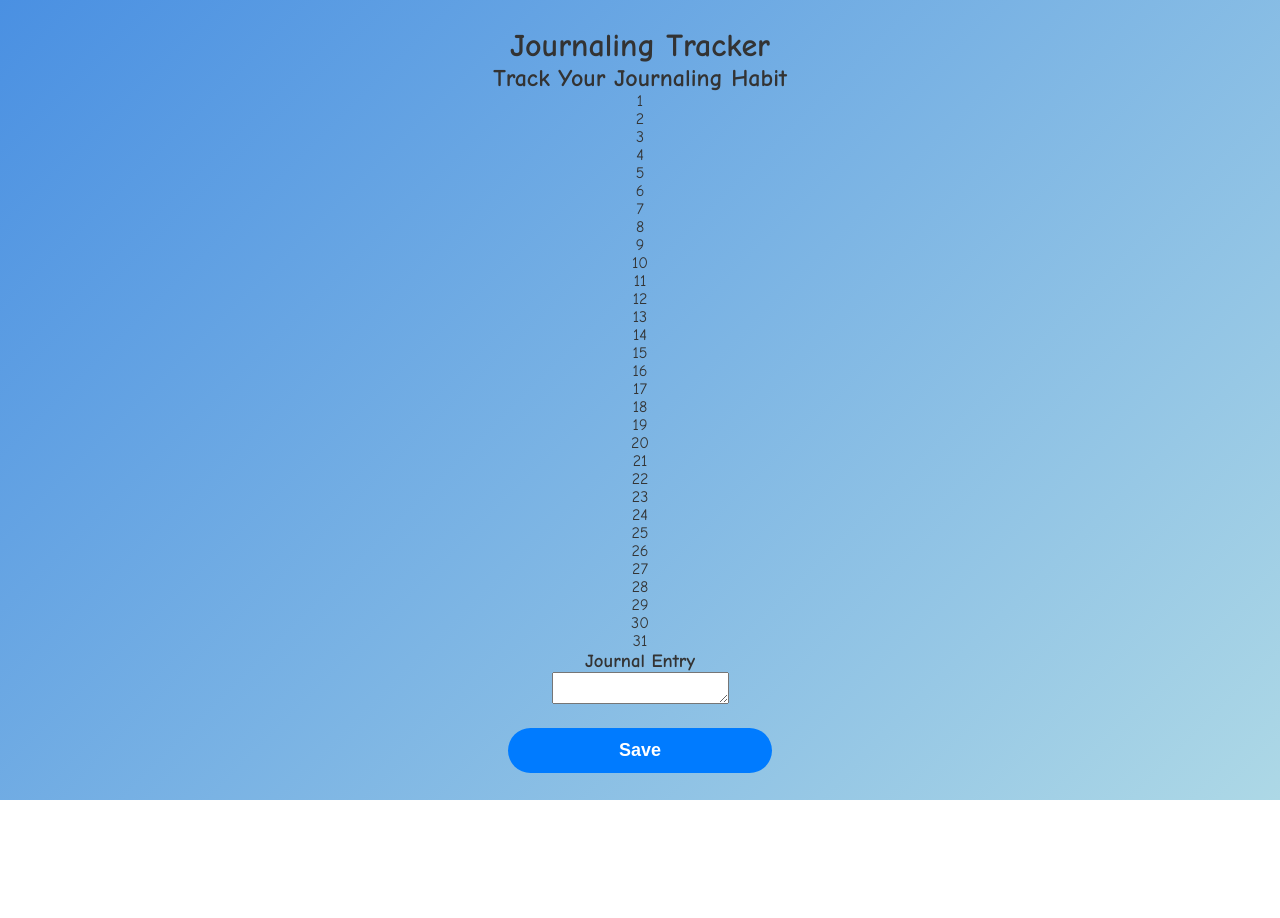
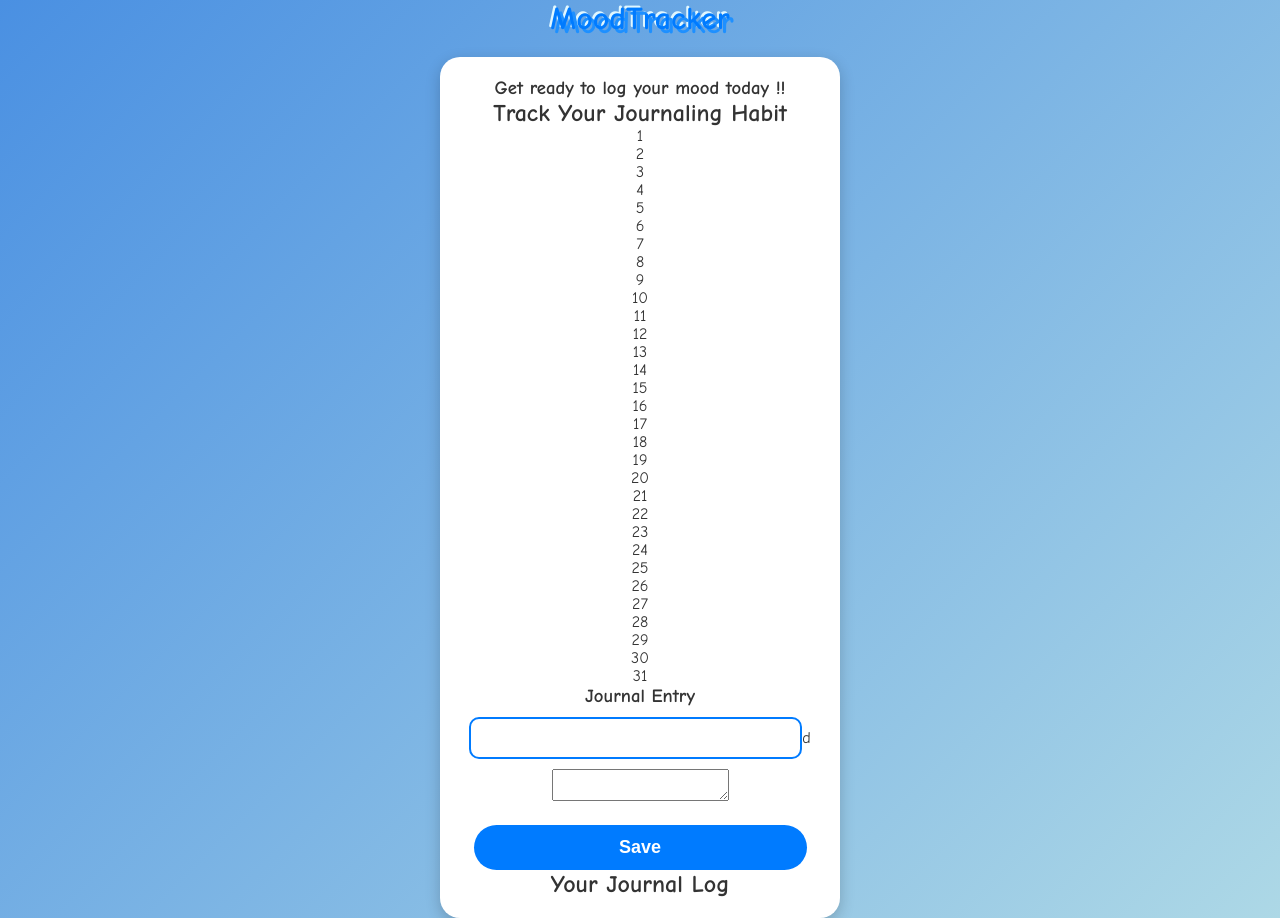
Before and after one commit to TheMustangCoder/MoodTracker, a plain HTML site: page code/front-end/pages/track-mood.html in a window 1280 px wide. Before the commit the page ends 800 px from the top, so only its background shows below. Drawn offline with Linux system fonts and the light colour scheme; files whose address does not match are found by name.

Commit message:
More additions

```diff
--- a/code/front-end/pages/track-mood.html
+++ b/code/front-end/pages/track-mood.html
@@ -3,14 +3,21 @@
 <head>
   <meta charset="UTF-8">
   <meta name="viewport" content="width=device-width, initial-scale=1.0">
-  <title>Journaling Tracker</title>
+  <title>MoodTracker - Home</title>
   <link rel="stylesheet" href="../css/styles.css">
 </head>
 <body>
+  <div id="menu-container"></div>
+  <header>
+    <!-- <nav>
+      <a href="/pages/about.html">About</a>
+      <a href="/pages/contact.html">Contact</a>
+    </nav> -->
+    <h1 class="moodtracker-title">MoodTracker</h1>
+  </header>
 
-<header>
-  <h1>Journaling Tracker</h1>
-</header>
+  <div class="center-box">
+   <h3 id="greeting">Get ready to log your mood today !!</h3>
 
 <main>
   <h2>Track Your Journaling Habit</h2>
@@ -19,10 +26,18 @@
   <div class="modal" id="journal-modal">
     <div class="modal-content">
       <h3>Journal Entry</h3>
+      <input>d
       <textarea id="journal-entry"></textarea>
+
       <button id="save-entry">Save</button>
     </div>
   </div>
+  <section id="journal-log">
+    <h2>Your Journal Log</h2>
+    <ul id="mood-list">
+      <!-- Dynamic mood log entries will appear here -->
+    </ul>
+  </section>
 </main>
 
 <script src="track-mood.js"></script>
```
